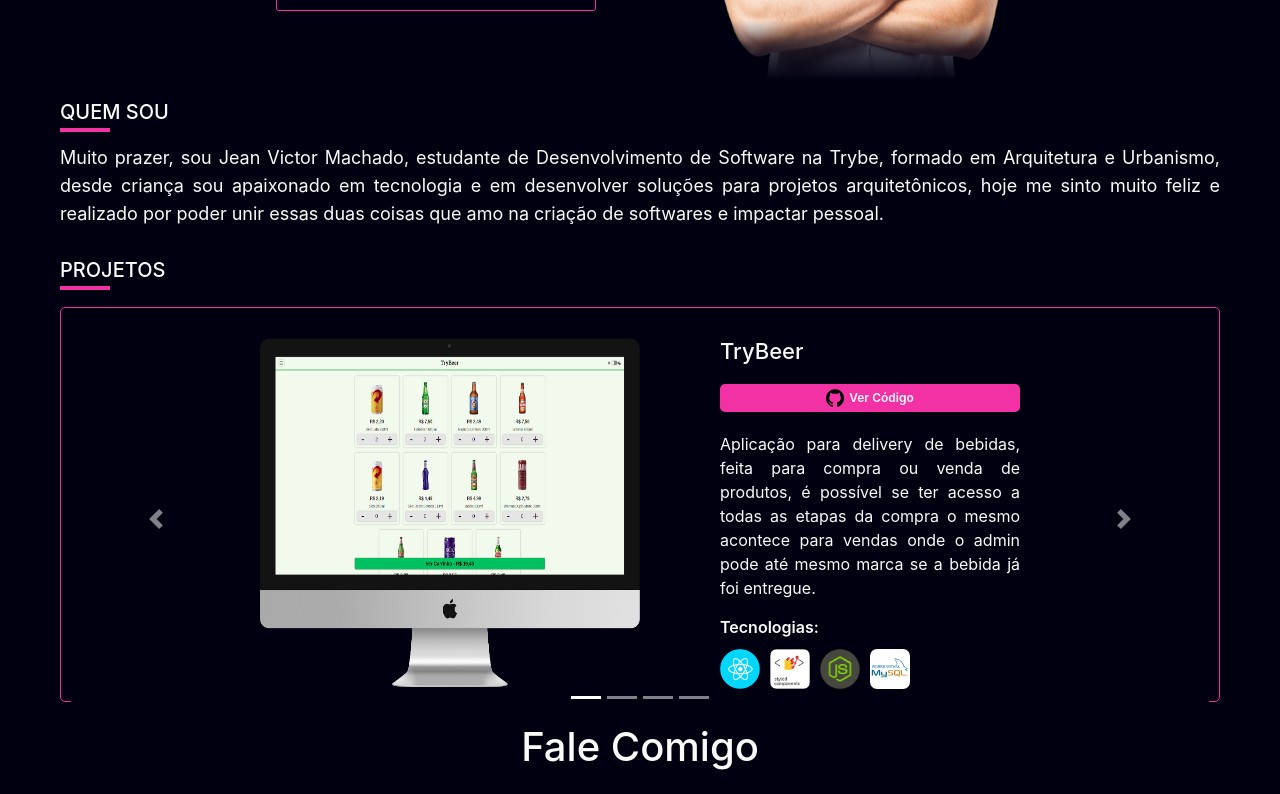
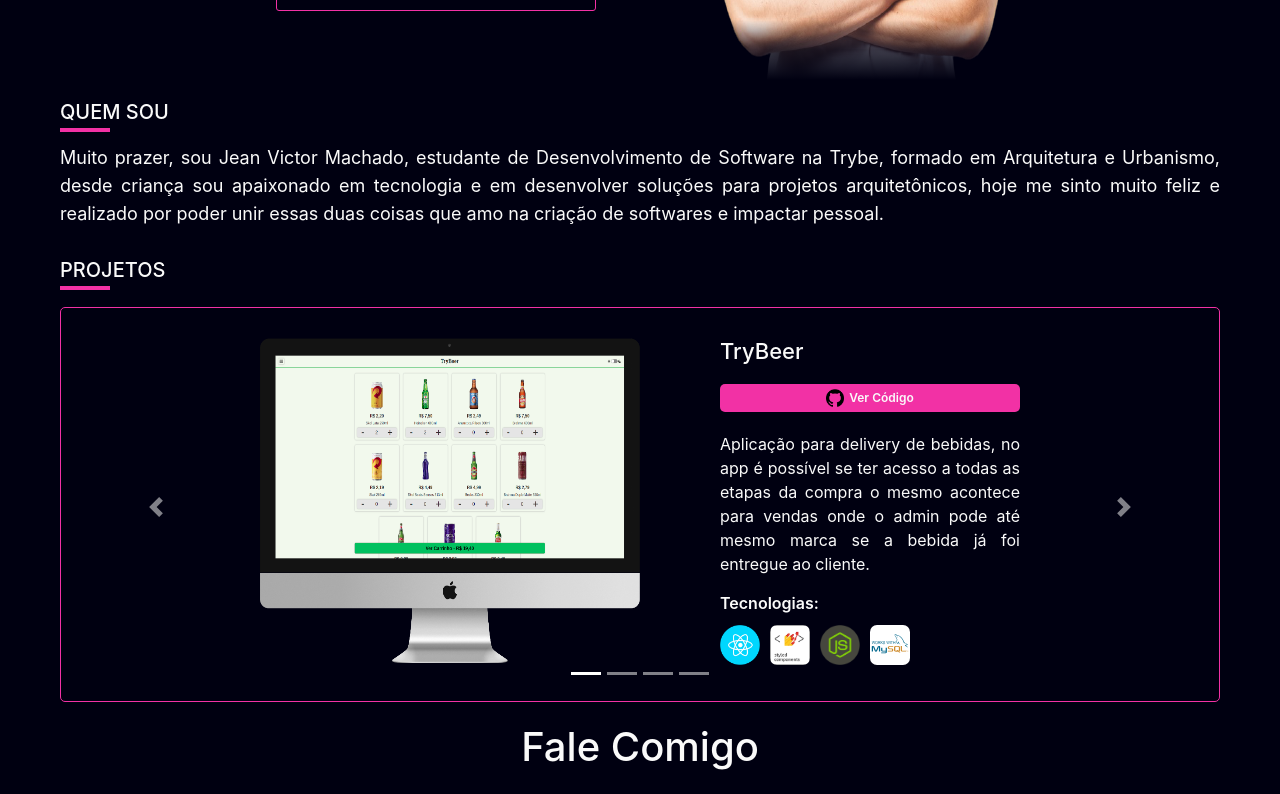
Before and after one commit to JeanVictorMachado/My-Personal-Page, a Next.js app: page / in a window 1280 px wide. Shown: the part 426-1220 px from the top of the page. Built offline with nearby package versions, Linux system fonts and the light colour scheme.

Commit message:
add projeto trybeer

```diff
--- a/src/components/Carousel/index.tsx
+++ b/src/components/Carousel/index.tsx
@@ -16,7 +16,7 @@ const items = [
     title: 'TryBeer',
     imgCapa: 'capa-trybeer.png',
     link: 'https://github.com/JeanVictorMachado',
-    description: 'Aplicação para delivery de bebidas, feita para compra ou venda de produtos, é possível se ter acesso a todas as etapas da compra o mesmo acontece para vendas onde o admin pode até mesmo marca se a bebida já foi entregue.',
+    description: 'Aplicação para delivery de bebidas, no app é possível se ter acesso a todas as etapas da compra o mesmo acontece para vendas onde o admin pode até mesmo marca se a bebida já foi entregue ao cliente.',
     images: [
       {
         urlLogo: 'icon-reactjs.png'
```
